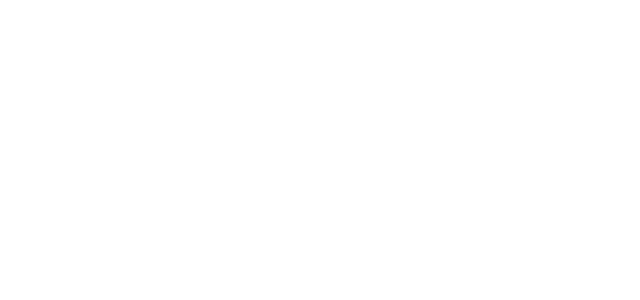
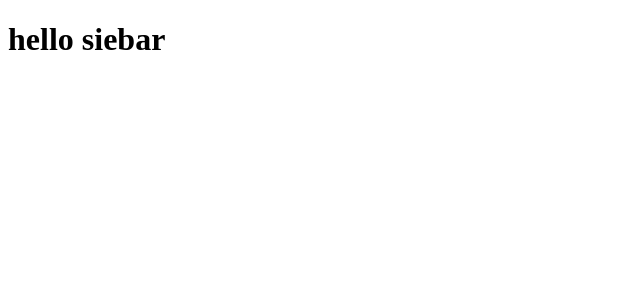
Before and after one commit to SduWangyu/OceanWeb, a Vue app: page /admin in a window 1280 px wide. Before the commit this address had no page. Shown: the top 300 px of the page, without its empty margins (0-640 px from the left). Built offline with nearby package versions, Linux system fonts and the light colour scheme.

Commit message:
12312312

```diff
--- /dev/null
+++ b/src/components/SideBar/SideBar.vue
@@ -0,0 +1,13 @@
+<template>
+  <h1>hello siebar</h1>
+</template>
+
+<script>
+export default {
+  name: "sidebar"
+}
+</script>
+
+<style scoped>
+
+</style>
--- /dev/null
+++ b/src/layout/admin-layout.vue
@@ -0,0 +1,18 @@
+<template>
+  <side-bar/>
+
+</template>
+
+<script>
+import SideBar from "../components/SideBar/SideBar";
+export default {
+  name: "AdminLayout",
+  components:{
+    SideBar
+  }
+}
+</script>
+
+<style scoped>
+
+</style>
--- a/src/router/index.js
+++ b/src/router/index.js
@@ -1,7 +1,7 @@
 import { createRouter, createWebHistory} from 'vue-router'
 import Home from '../views/Home.vue'
 import AuthLayout from  '../layout/auth-layout'
-
+import AdminLayout from '../layout/admin-layout'
 const routes = [
   {
     path:'/login',
@@ -32,7 +32,18 @@ const routes = [
         component: () => import('../views/auth/login/login.vue'),
       },
     ],
-  },]
+  },
+  {
+    path: '/admin',
+    component: AdminLayout,
+    children: [
+      {
+        name: 'index',
+        path: 'index',
+        component: () => import('../views/admin/overview/overview.vue'),
+      },
+    ],
+  }]
 
 const router = createRouter({
   history: createWebHistory(process.env.BASE_URL),
--- /dev/null
+++ b/src/views/admin/overview/overview.vue
@@ -0,0 +1,13 @@
+<template>
+
+</template>
+
+<script>
+export default {
+  name: "overview"
+}
+</script>
+
+<style scoped>
+
+</style>
```
